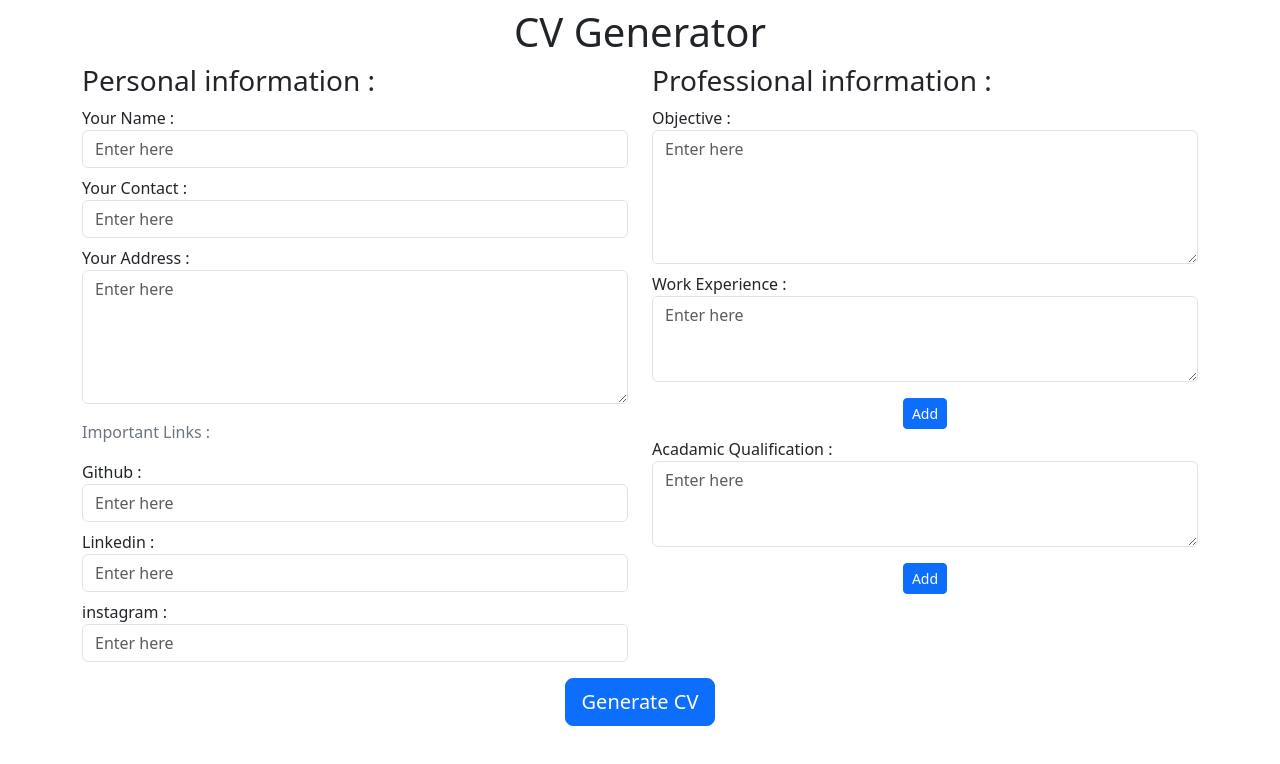
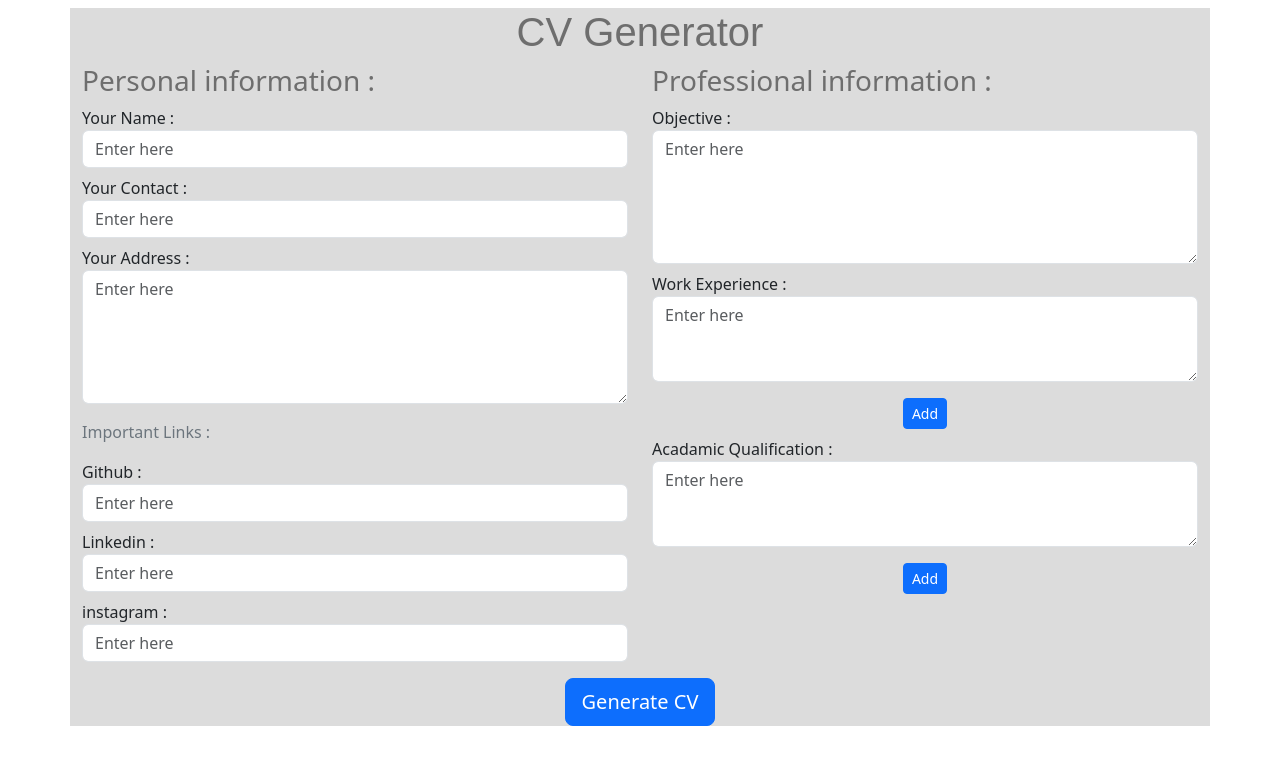
Before and after one commit to sumanmoh/cv-generator, a plain HTML site: page index.html in a window 1280 px wide. Drawn offline with nearby package versions, Linux system fonts and the light colour scheme.

Commit message:
CHANGED COLOUR OF THE FRONT PAGE

```diff
--- a/index.html
+++ b/index.html
@@ -11,13 +11,13 @@
     <title>CV Generator</title>
 </head>
 <body>
-    <div class="container" id="cv-form">
-        <h1 class="text-center my-2 mx-2">CV Generator</h1>
+    <div class="container con" id="cv-form">
+        <h1 class="text-center text-black-50 my-2 mx-2 heading1">CV Generator</h1>
         <div class="row">
 
             <div class="col-md-6">
                 <!-- first col -->
-                <h3>Personal information :</h3>
+                <h3 class="text-black-50">Personal information :</h3>
 
                 <div class="form-group">
                     <label for="nameField">Your Name :</label>
@@ -54,7 +54,7 @@
 
             <div class="col-md-6">
                 <!-- second col -->
-                <h3 id="heading">Professional information :</h3>
+                <h3 id="heading" class="text-black-50">Professional information :</h3>
 
                 <div class="form-group mt-2">
                     <label for="">Objective :</label>
--- a/style.css
+++ b/style.css
@@ -6,6 +6,15 @@
     padding-top: 5px;
     width: 200px;
     border-radius: 100%;
+}
+
+.heading1{
+    font-family: sans-serif;
+
+}
+
+.con{
+    background-color: gainsboro;
 }
 
 .background{
```
